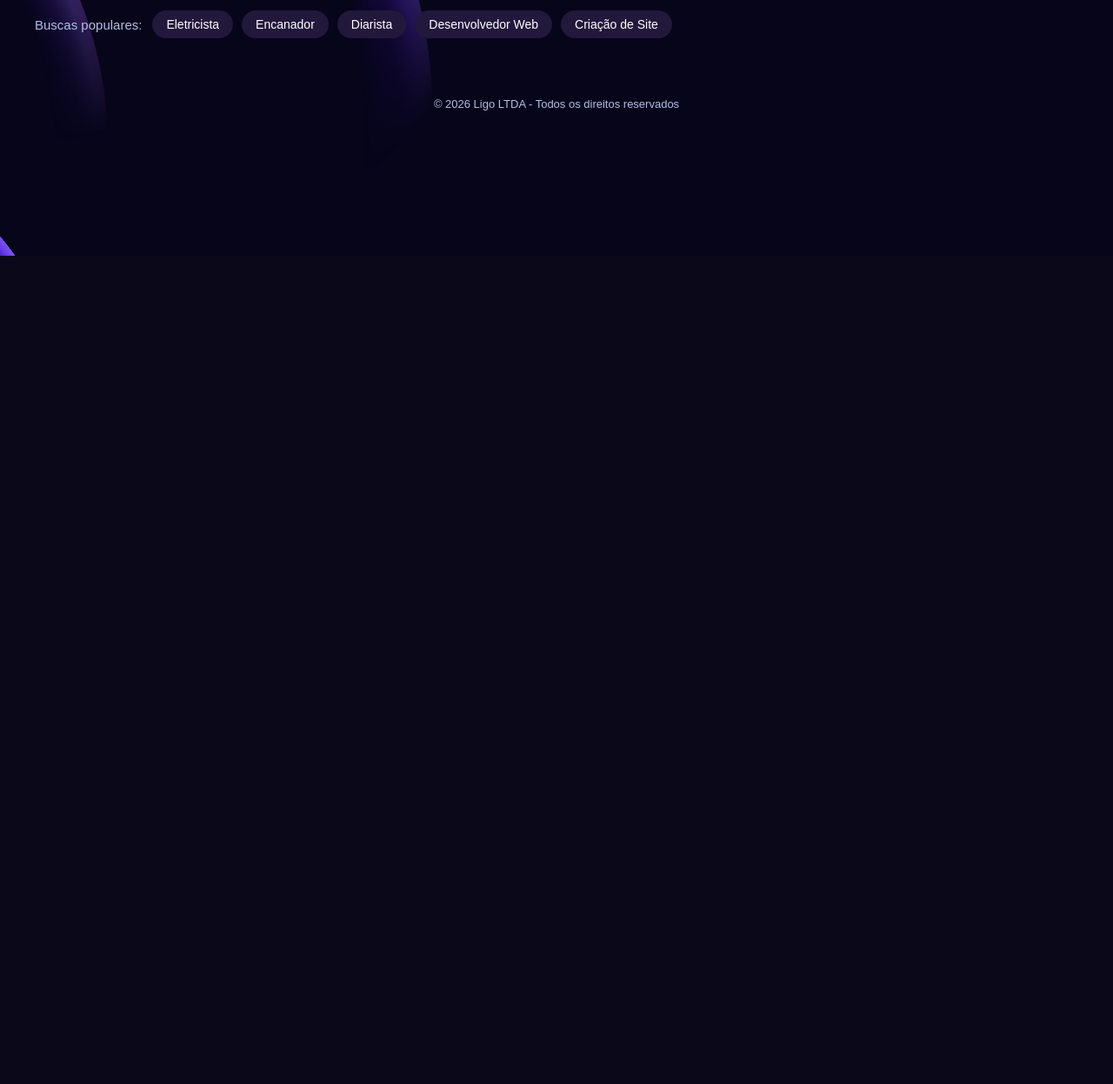
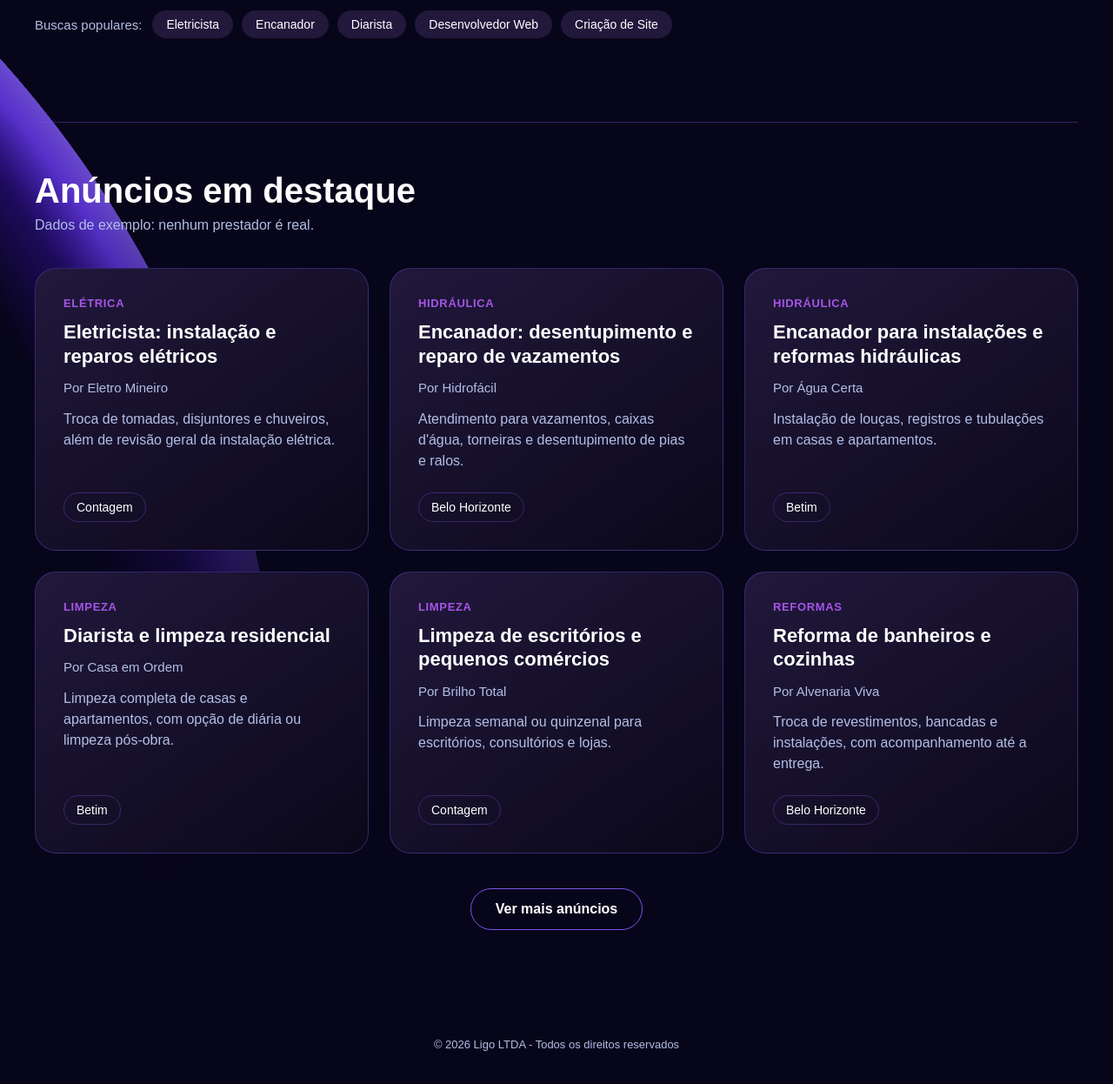
Before and after one commit to santisantos13/ligo-, a plain HTML site: page contratante.html in a window 1280 px wide. Shown: the part 506-1752 px from the top of the page at 87% size. Before the commit the page ends 800 px from the top, so only its background shows below. Drawn offline with Linux system fonts and the light colour scheme; a web font is replaced by a local one.

Commit message:
feat: lista de anúncios de exemplo na página do contratante

```diff
--- a/contratante.html
+++ b/contratante.html
@@ -14,6 +14,7 @@
   <link rel="stylesheet" href="static/css/base.css">
   <link rel="stylesheet" href="static/css/header.css">
   <link rel="stylesheet" href="static/css/hero.css">
+  <link rel="stylesheet" href="static/css/anuncios.css">
   <link rel="stylesheet" href="static/css/fundos.css">
   <link rel="stylesheet" href="static/css/animacoes.css">
 </head>
@@ -145,12 +146,25 @@
         <li><a href="contratante.html?servico=criacao-de-site">Criação de Site</a></li>
       </ul>
     </div>
+
+    <section class="anuncios" aria-labelledby="anuncios-titulo">
+      <h2 id="anuncios-titulo">Anúncios em destaque</h2>
+      <p class="anuncios-aviso">Dados de exemplo: nenhum prestador é real.</p>
+
+      <ul class="anuncios-lista" id="anuncios-lista"></ul>
+
+      <div class="anuncios-rodape" id="anuncios-rodape" hidden>
+        <button type="button" class="botao botao-contorno anuncios-mais" id="anuncios-mais">Ver mais anúncios</button>
+      </div>
+    </section>
   </main>
 
   <footer>
     <p>&copy; 2026 Ligo LTDA - Todos os direitos reservados</p>
   </footer>
 
+  <script src="static/js/dados.js"></script>
+  <script src="static/js/anuncios.js"></script>
   <script src="static/js/script.js"></script>
 
 </body>
--- a/static/css/animacoes.css
+++ b/static/css/animacoes.css
@@ -84,7 +84,8 @@ main {
 
 /*  Cards de benefício e etapas  */
 .beneficio,
-.etapa {
+.etapa,
+.anuncio {
   transition:
     border-color var(--duracao),
     box-shadow var(--duracao);
@@ -97,7 +98,8 @@ main {
 
 @media (scripting: enabled) {
   .beneficio.revelar,
-  .etapa.revelar {
+  .etapa.revelar,
+  .anuncio.revelar {
     transition:
       opacity 0.8s ease,
       transform 0.8s ease,
@@ -117,6 +119,14 @@ main {
 
 .revelar:nth-child(4) {
   transition-delay: 0.45s, 0.45s, 0s, 0s;
+}
+
+.anuncio.revelar:nth-child(n + 4) {
+  transition-delay: 0s;
+}
+
+.anuncio-extra {
+  animation: entrada 0.4s var(--suavizacao);
 }
 
 /*  Modal  */
@@ -296,7 +306,8 @@ summary:focus-visible {
 /*  Cards de benefício do prestador  */
 @media (hover: hover) {
   .beneficio:hover,
-  .etapa:hover {
+  .etapa:hover,
+  .anuncio:hover {
     border-color: var(--royal-purple);
     box-shadow: var(--brilho-card);
   }
--- /dev/null
+++ b/static/css/anuncios.css
@@ -0,0 +1,122 @@
+/*  Anúncios  */
+.anuncios {
+  margin: 96px 0 96px;
+  padding-top: 56px;
+  border-top: 1px solid var(--border-purple);
+}
+
+.anuncios h2 {
+  margin: 0 0 8px;
+  font-size: 40px;
+}
+
+.anuncios-aviso {
+  margin: 0;
+  color: var(--slate2);
+  font-size: 16px;
+}
+
+.anuncios-lista {
+  display: grid;
+  grid-template-columns: repeat(3, 1fr);
+  gap: 24px;
+  margin: 40px 0 0;
+  padding: 0;
+  list-style: none;
+}
+
+.anuncio {
+  display: flex;
+  flex-direction: column;
+  gap: 12px;
+  padding: 32px;
+  background-image: linear-gradient(145deg, var(--deep-violet), var(--dark-background));
+  border: 1px solid var(--border-purple);
+  border-radius: 24px;
+}
+
+.anuncio-categoria {
+  color: var(--purple-rose);
+  font-size: 13px;
+  font-weight: 600;
+  letter-spacing: 0.05em;
+  text-transform: uppercase;
+}
+
+.anuncio h3 {
+  margin: 0;
+  font-size: 22px;
+  line-height: 1.25;
+}
+
+.anuncio-prestador,
+.anuncio-descricao {
+  margin: 0;
+  color: var(--slate2);
+  line-height: 1.5;
+}
+
+.anuncio-prestador {
+  font-size: 15px;
+}
+
+.anuncio-descricao {
+  margin-bottom: 12px;
+  font-size: 16px;
+}
+
+.anuncio-cidade {
+  align-self: flex-start;
+  margin-top: auto;
+  padding: 8px 14px;
+  border: 1px solid var(--border-purple);
+  border-radius: 999px;
+  font-size: 14px;
+}
+
+.anuncios-rodape {
+  display: flex;
+  justify-content: center;
+  margin-top: 40px;
+}
+
+.anuncios-rodape[hidden] {
+  display: none;
+}
+
+.anuncios-mais {
+  padding: 14px 28px;
+  background-color: transparent;
+  color: var(--white);
+  font: inherit;
+  font-size: 16px;
+  font-weight: 600;
+  cursor: pointer;
+}
+
+@media (max-width: 900px) {
+  .anuncios-lista {
+    grid-template-columns: repeat(2, 1fr);
+  }
+}
+
+@media (max-width: 600px) {
+  .anuncios {
+    margin: 72px 0;
+    padding-top: 40px;
+  }
+
+  .anuncios h2 {
+    font-size: 30px;
+  }
+
+  .anuncios-lista {
+    grid-template-columns: 1fr;
+    gap: 16px;
+    margin-top: 28px;
+  }
+
+  .anuncio {
+    padding: 24px;
+  }
+}
--- /dev/null
+++ b/static/js/anuncios.js
@@ -0,0 +1,73 @@
+// Anúncios: desenha na página os cards dos anúncios de dados.js.
+// Mostra só os primeiros e libera o restante no botão "Ver mais anúncios".
+
+const LIMITE_INICIAL = 6;
+
+const listaAnuncios = document.querySelector("#anuncios-lista");
+const rodapeAnuncios = document.querySelector("#anuncios-rodape");
+const botaoMais = document.querySelector("#anuncios-mais");
+
+let anunciosRestantes = [];
+
+function buscarNome(lista, slug) {
+  const item = lista.find(function (elemento) {
+    return elemento.slug === slug;
+  });
+
+  return item ? item.nome : slug;
+}
+
+function criarCardAnuncio(anuncio, aparecerAoClicar) {
+  const card = document.createElement("li");
+  card.className = aparecerAoClicar ? "anuncio anuncio-extra" : "anuncio revelar";
+  card.tabIndex = -1;
+
+  const categoria = document.createElement("span");
+  categoria.className = "anuncio-categoria";
+  categoria.textContent = buscarNome(categorias, anuncio.categoria);
+
+  const titulo = document.createElement("h3");
+  titulo.textContent = anuncio.titulo;
+
+  const prestador = document.createElement("p");
+  prestador.className = "anuncio-prestador";
+  prestador.textContent = "Por " + anuncio.prestador;
+
+  const descricao = document.createElement("p");
+  descricao.className = "anuncio-descricao";
+  descricao.textContent = anuncio.descricao;
+
+  const cidade = document.createElement("span");
+  cidade.className = "anuncio-cidade";
+  cidade.textContent = buscarNome(cidades, anuncio.cidade);
+
+  card.append(categoria, titulo, prestador, descricao, cidade);
+
+  return card;
+}
+
+function mostrarAnuncios(lista) {
+  const iniciais = lista.slice(0, LIMITE_INICIAL);
+  anunciosRestantes = lista.slice(LIMITE_INICIAL);
+
+  listaAnuncios.replaceChildren(
+    ...iniciais.map(function (anuncio) {
+      return criarCardAnuncio(anuncio, false);
+    })
+  );
+
+  rodapeAnuncios.hidden = anunciosRestantes.length === 0;
+}
+
+botaoMais.addEventListener("click", function () {
+  const novos = anunciosRestantes.map(function (anuncio) {
+    return criarCardAnuncio(anuncio, true);
+  });
+
+  listaAnuncios.append(...novos);
+  anunciosRestantes = [];
+  rodapeAnuncios.hidden = true;
+  novos[0].focus();
+});
+
+mostrarAnuncios(anuncios);
--- /dev/null
+++ b/static/js/dados.js
@@ -0,0 +1,147 @@
+// Dados de exemplo da LIGO!: nenhum prestador é real.
+// Os "slug" precisam ser iguais aos usados nos links (?categoria=... e ?cidade=...).
+
+const categorias = [
+  { slug: "reparos-e-manutencao", nome: "Reparos e Manutenção" },
+  { slug: "eletrica", nome: "Elétrica" },
+  { slug: "hidraulica", nome: "Hidráulica" },
+  { slug: "reformas", nome: "Reformas" },
+  { slug: "limpeza", nome: "Limpeza" },
+  { slug: "tecnologia", nome: "Tecnologia" },
+  { slug: "desenvolvimento-web", nome: "Desenvolvimento Web" },
+  { slug: "criacao-de-sites", nome: "Criação de Sites" },
+  { slug: "e-commerce", nome: "E-commerce e Lojas Virtuais" },
+  { slug: "ui-ux-design", nome: "UI/UX e Design Web" },
+  { slug: "design-e-criacao", nome: "Design e Criação" },
+  { slug: "seo-e-marketing-digital", nome: "SEO e Marketing Digital" },
+  { slug: "suporte-e-manutencao-web", nome: "Suporte e Manutenção Web" },
+];
+
+const cidades = [
+  { slug: "belo-horizonte", nome: "Belo Horizonte" },
+  { slug: "contagem", nome: "Contagem" },
+  { slug: "betim", nome: "Betim" },
+];
+
+const anuncios = [
+  {
+    id: 1,
+    titulo: "Eletricista: instalação e reparos elétricos",
+    prestador: "Eletro Mineiro",
+    categoria: "eletrica",
+    cidade: "contagem",
+    descricao: "Troca de tomadas, disjuntores e chuveiros, além de revisão geral da instalação elétrica."
+  },
+  {
+    id: 2,
+    titulo: "Encanador: desentupimento e reparo de vazamentos",
+    prestador: "Hidrofácil",
+    categoria: "hidraulica",
+    cidade: "belo-horizonte",
+    descricao: "Atendimento para vazamentos, caixas d'água, torneiras e desentupimento de pias e ralos."
+  },
+  {
+    id: 3,
+    titulo: "Encanador para instalações e reformas hidráulicas",
+    prestador: "Água Certa",
+    categoria: "hidraulica",
+    cidade: "betim",
+    descricao: "Instalação de louças, registros e tubulações em casas e apartamentos."
+  },
+  {
+    id: 4,
+    titulo: "Diarista e limpeza residencial",
+    prestador: "Casa em Ordem",
+    categoria: "limpeza",
+    cidade: "betim",
+    descricao: "Limpeza completa de casas e apartamentos, com opção de diária ou limpeza pós-obra."
+  },
+  {
+    id: 5,
+    titulo: "Limpeza de escritórios e pequenos comércios",
+    prestador: "Brilho Total",
+    categoria: "limpeza",
+    cidade: "contagem",
+    descricao: "Limpeza semanal ou quinzenal para escritórios, consultórios e lojas."
+  },
+  {
+    id: 6,
+    titulo: "Reforma de banheiros e cozinhas",
+    prestador: "Alvenaria Viva",
+    categoria: "reformas",
+    cidade: "belo-horizonte",
+    descricao: "Troca de revestimentos, bancadas e instalações, com acompanhamento até a entrega."
+  },
+  {
+    id: 7,
+    titulo: "Pequenos reparos e montagem de móveis",
+    prestador: "Faz-Tudo Prático",
+    categoria: "reparos-e-manutencao",
+    cidade: "contagem",
+    descricao: "Pendurar prateleiras, ajustar portas, trocar fechaduras e montar móveis."
+  },
+  {
+    id: 8,
+    titulo: "Desenvolvedor web para sites e sistemas",
+    prestador: "Código Mineiro",
+    categoria: "desenvolvimento-web",
+    cidade: "belo-horizonte",
+    descricao: "Desenvolvimento de sites e sistemas web sob medida, do planejamento à publicação."
+  },
+  {
+    id: 9,
+    titulo: "Criação de site institucional",
+    prestador: "Site Fácil Studio",
+    categoria: "criacao-de-sites",
+    cidade: "contagem",
+    descricao: "Site simples e rápido para pequenos negócios, pronto para celular e computador."
+  },
+  {
+    id: 10,
+    titulo: "Loja virtual completa para vender online",
+    prestador: "Vitrine Digital",
+    categoria: "e-commerce",
+    cidade: "belo-horizonte",
+    descricao: "Configuração de loja virtual, cadastro de produtos e meios de pagamento."
+  },
+  {
+    id: 11,
+    titulo: "Design de interfaces e protótipos",
+    prestador: "Pixel Prático",
+    categoria: "ui-ux-design",
+    cidade: "betim",
+    descricao: "Telas de aplicativos e sites, com protótipo navegável antes do desenvolvimento."
+  },
+  {
+    id: 12,
+    titulo: "Identidade visual e logotipos",
+    prestador: "Traço Criativo",
+    categoria: "design-e-criacao",
+    cidade: "belo-horizonte",
+    descricao: "Criação de logotipo, paleta de cores e peças para redes sociais."
+  },
+  {
+    id: 13,
+    titulo: "SEO e gestão de redes sociais",
+    prestador: "Alcance Digital",
+    categoria: "seo-e-marketing-digital",
+    cidade: "belo-horizonte",
+    descricao: "Melhoria de posicionamento no Google e planejamento de conteúdo para redes sociais."
+  },
+  {
+    id: 14,
+    titulo: "Manutenção e suporte para sites",
+    prestador: "Suporte Web Ágil",
+    categoria: "suporte-e-manutencao-web",
+    cidade: "contagem",
+    descricao: "Correção de erros, atualizações e monitoramento de sites já publicados."
+  },
+  {
+    id: 15,
+    titulo: "Formatação, redes e suporte técnico",
+    prestador: "TI Resolve",
+    categoria: "tecnologia",
+    cidade: "betim",
+    descricao: "Formatação de computadores, configuração de redes Wi-Fi e suporte para pequenas empresas."
+  },
+];
```
